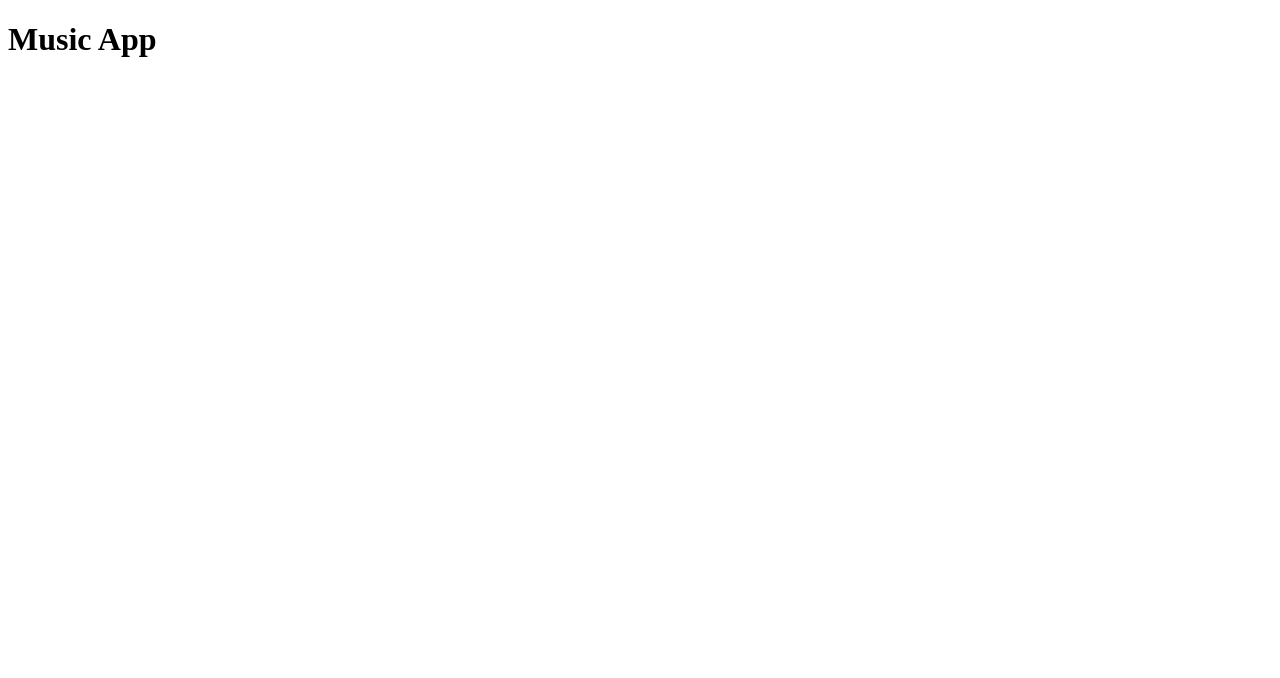
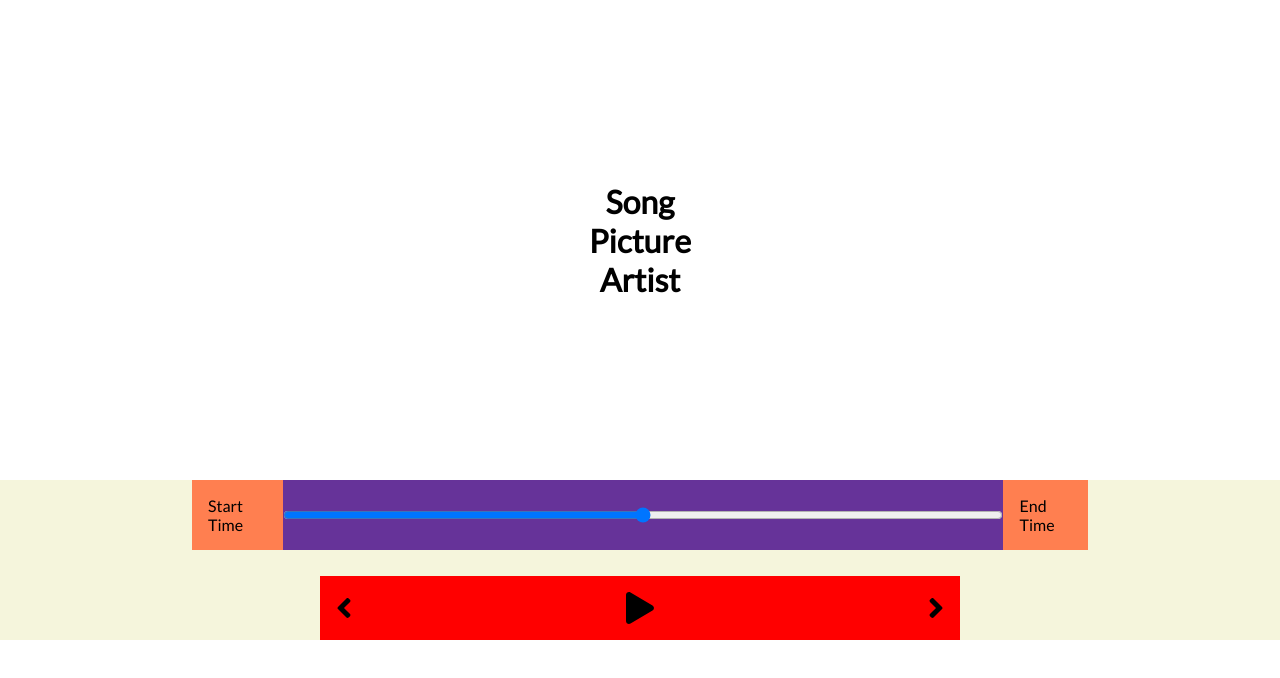
Before and after one commit to AgitatedMuffin/Waves-music, a React (Create React App) app: page / in a window 1280 px wide. Shown: the top 678 px of the page. Built offline with nearby package versions, Linux system fonts and the light colour scheme.

Commit message:
Added Albums and lots of other stuff

```diff
--- a/package.json
+++ b/package.json
@@ -17,6 +17,7 @@
     "react-dom": "^17.0.1",
     "react-scripts": "4.0.0",
     "typescript": "^4.1.2",
+    "uuidv4": "^6.2.5",
     "web-vitals": "^0.2.4"
   },
   "scripts": {
@@ -42,5 +43,8 @@
       "last 1 firefox version",
       "last 1 safari version"
     ]
+  },
+  "devDependencies": {
+    "sass": "^1.29.0"
   }
 }
--- a/src/App.tsx
+++ b/src/App.tsx
@@ -1,12 +1,16 @@
 import React from 'react';
+//Importing files
+import "./styles/App.scss"
+
 // Adding Components
-import song from './components/song'
-import player from './components/player'
+import Song from './components/song'
+import Player from './components/player'
 
 function App() {
   return (
     <div className="App">
-      <h1>Music App</h1>
+      <Song />
+      <Player />
     </div>
   );
 }
--- a/src/components/player.tsx
+++ b/src/components/player.tsx
@@ -5,13 +5,17 @@ import { faAngleLeft, faAngleRight, faPlay } from "@fortawesome/free-solid-svg-i
 const Player = () => {
     return (
         <div className='player'>
-            <p>Start Time</p>
-            <input type="range" name="Time" id="time" />
-            <p>End Time</p>
-            <div className="play-control"></div>
-            <FontAwesomeIcon className="skipBack" icon={faAngleLeft} />
-            <FontAwesomeIcon className="play" icon={faPlay} />
-            <FontAwesomeIcon className="skipForward" icon={faAngleRight} />
+            <div className="seek">
+                <p>Start Time</p>
+                <input type="range" name="time" />
+                <p>End Time</p>
+            </div>
+            <div className="play-control">
+                <FontAwesomeIcon className="skipBack" size="2x" icon={faAngleLeft} />
+                <FontAwesomeIcon className="play" size="2x" icon={faPlay} />
+                <FontAwesomeIcon className="skipForward" size="2x" icon={faAngleRight} />
+            </div>
+
         </div>
     )
 }
--- a/src/components/song.tsx
+++ b/src/components/song.tsx
@@ -2,8 +2,10 @@ import React from 'react'
 
 const Song = () => {
     return (
-        <div className='song'>
+        <div className='song-container'>
             <h1>Song</h1>
+            <h1>Picture</h1>
+            <h1>Artist</h1>
         </div>
     )
 }
--- a/src/styles/App.scss
+++ b/src/styles/App.scss
@@ -1,3 +1,6 @@
+@import './player';
+@import './song';
+
 *{
     margin: 0px;
     padding: 0px;
--- /dev/null
+++ b/src/styles/_player.scss
@@ -0,0 +1,37 @@
+.player{
+    min-height: 20vh;
+    background-color: beige;
+    display: flex;
+    flex-direction: column;
+    align-items: center;
+    justify-content: space-between;
+
+    .seek{
+        background-color: rebeccapurple;
+        display: flex;
+        flex-direction: row;
+        justify-content: center;
+        width: 70%;
+        input{
+            width: 100%;
+            cursor: pointer;
+            padding: 1rem 0rem;
+        }
+        p{
+            background-color: coral;
+            padding: 1rem;
+        }
+    }
+
+     .play-control{
+         background-color: red;
+         display: flex;
+         flex-direction: row;
+         justify-content: space-between;
+         padding: 1rem;
+         width: 50%;
+         svg{
+             cursor: pointer;
+         }
+     }
+}
--- /dev/null
+++ b/src/styles/_song.scss
@@ -0,0 +1,12 @@
+@mixin center {
+    display: flex;
+    flex-direction: column;
+    align-items: center;
+    justify-content: center;
+
+}
+
+.song-container{
+    height: 60vh;
+    @include center()
+}
```
Also changed, not shown: src/templates/AlbumInterface.ts (added, +11 -0 lines), src/utils/utils.tsx (added, +65 -0 lines), tests/Interfaces.ts (added), 1 other file (tests, documents, lock files or other folders).
